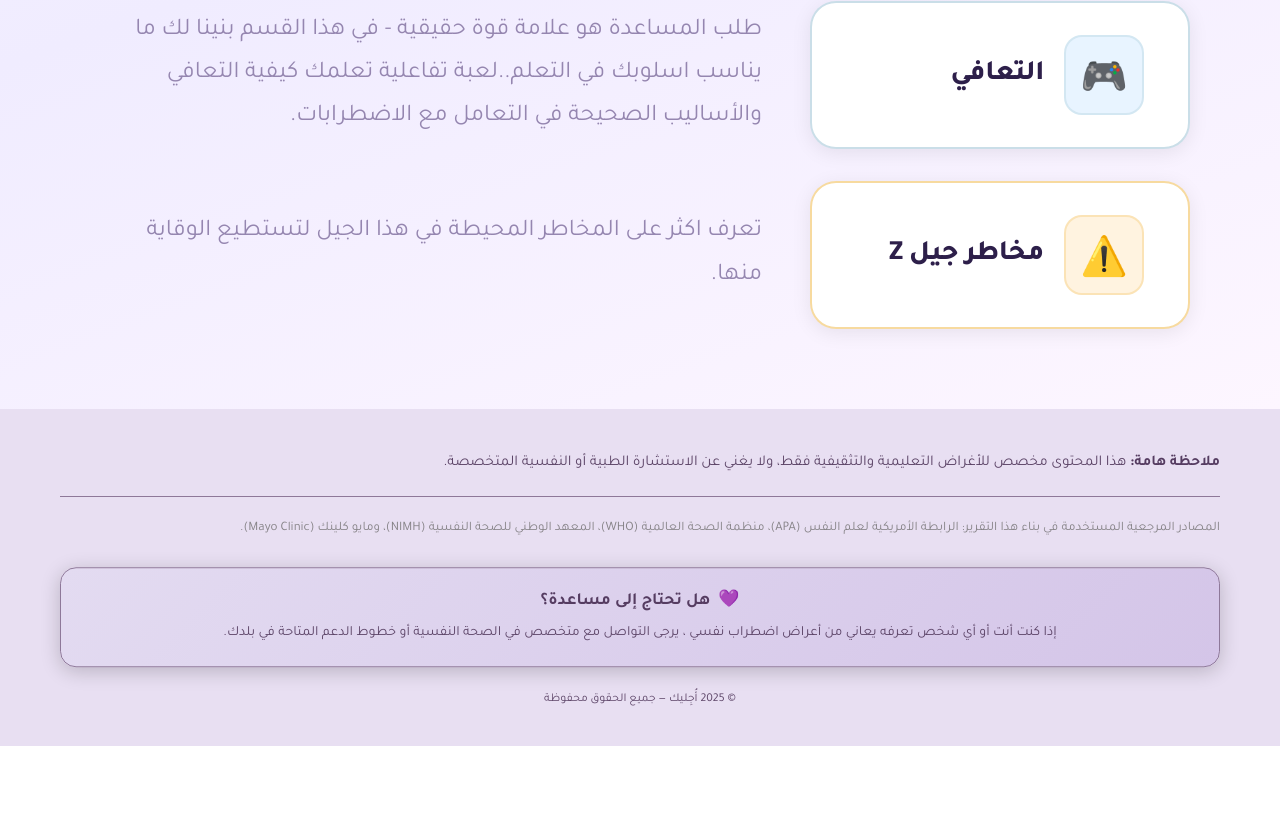
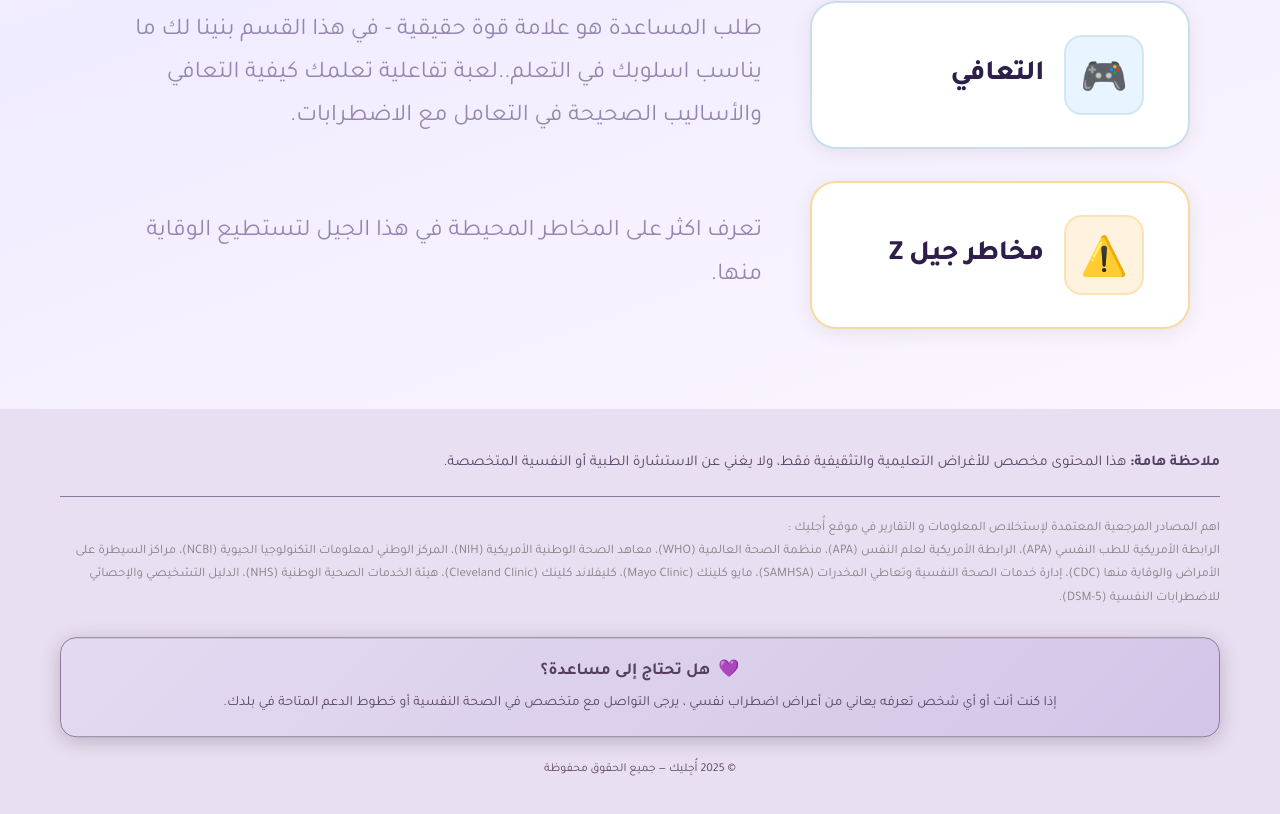
Before and after one commit to Demxz0/Graduation-Project, a React (Create React App) app: page / in a window 1280 px wide. Shown: the part 3498-4312 px from the top of the page. Before the commit the page ends 4244 px from the top, so only its background shows below. Built offline with nearby package versions, Linux system fonts and the light colour scheme.

Commit message:
Update Home.jsx

```diff
--- a/src/pages/Home.jsx
+++ b/src/pages/Home.jsx
@@ -766,8 +766,8 @@ function Home() {
           lineHeight: '1.8',
           marginBottom: '28px',
         }}>
-          المصادر المرجعية المستخدمة في بناء هذا التقرير: الرابطة الأمريكية لعلم النفس (APA)، منظمة الصحة العالمية (WHO)، المعهد الوطني للصحة النفسية (NIMH)، ومايو كلينك (Mayo Clinic).
-        </p>
+          اهم المصادر المرجعية المعتمدة لإستخلاص المعلومات و التقارير في موقع أُجليك : <br/> الرابطة الأمريكية للطب النفسي (APA)، الرابطة الأمريكية لعلم النفس (APA)، منظمة الصحة العالمية (WHO)، معاهد الصحة الوطنية الأمريكية (NIH)، المركز الوطني لمعلومات التكنولوجيا الحيوية (NCBI)، مراكز السيطرة على الأمراض والوقاية منها (CDC)، إدارة خدمات الصحة النفسية وتعاطي المخدرات (SAMHSA)، مايو كلينك (Mayo Clinic)، كليفلاند كلينك (Cleveland Clinic)، هيئة الخدمات الصحية الوطنية (NHS)، الدليل التشخيصي والإحصائي للاضطرابات النفسية (DSM-5).
+           </p>
 
         <div style={{
           animation: 'float 3s ease-in-out infinite',
```
